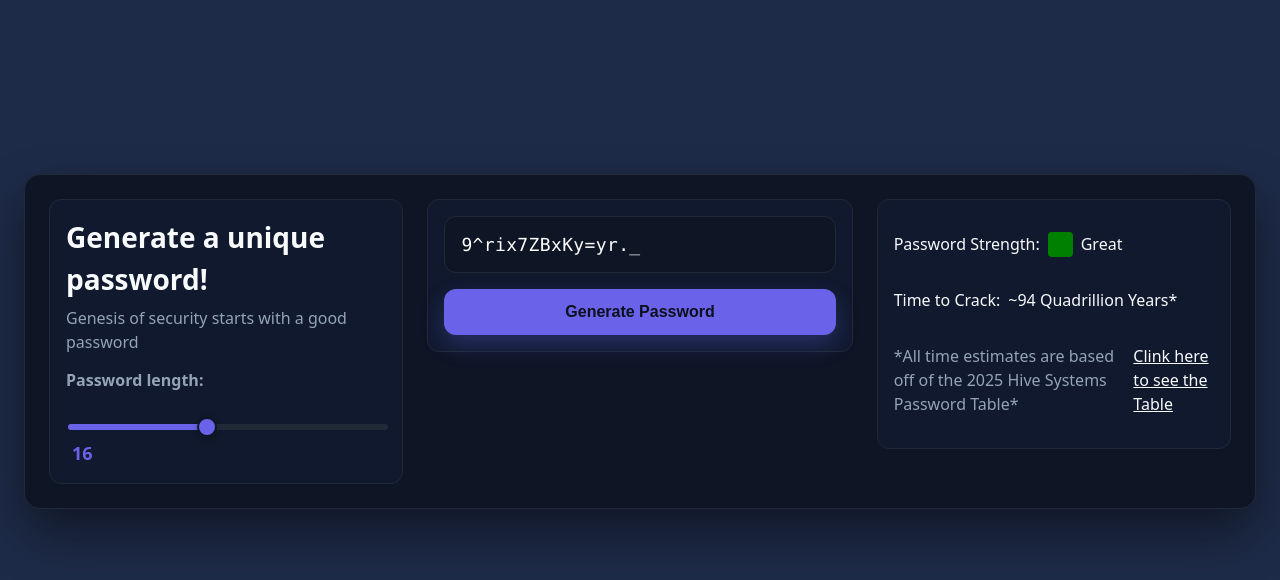
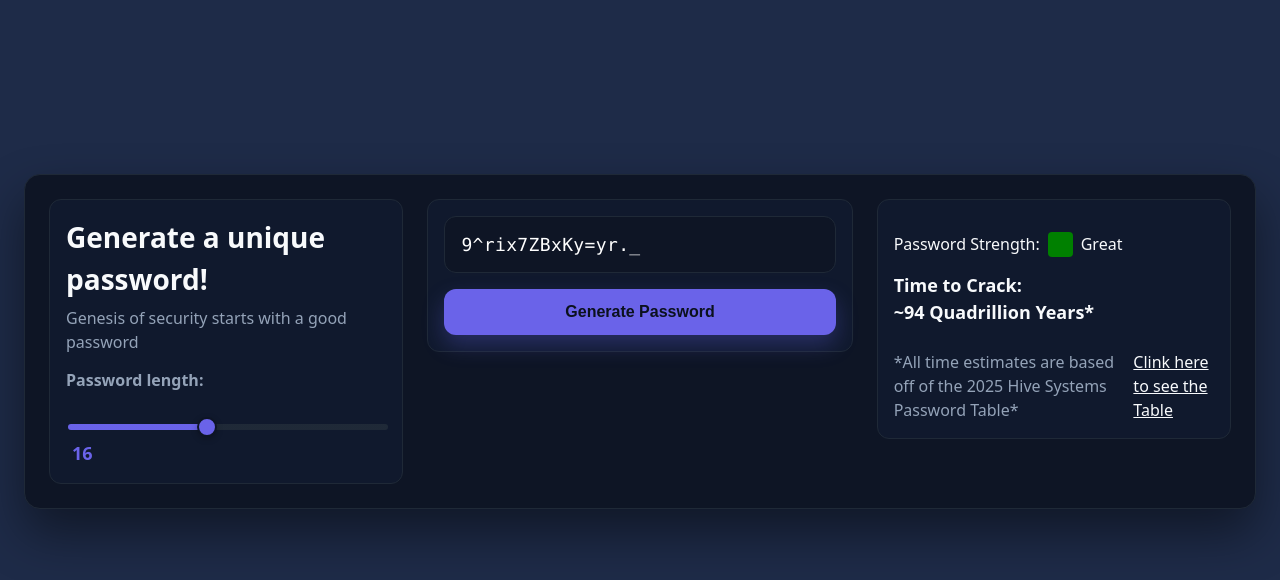
Before and after one commit to RJNed/PasswordGenesis, a plain HTML site: page index.html in a window 1280 px wide. Both pictures are taken after a click on the button "Generate Password". Drawn offline with Linux system fonts and the light colour scheme.

Commit message:
chore(): format and styling updates

```diff
--- a/index.html
+++ b/index.html
@@ -9,17 +9,8 @@
 
     <body>
         <section class="upper-container">
-            <!-- Make visually interesting with animations -->
-
-            <!-- Give advice for passwords such as where to store, what makes good password, methods of cracking passwords -->
-            <!-- Recommend password managers -->
-            <!-- FAQ: how does it work, how is this safe, etc -->
-
-            <!-- UI and layout Example: https://proton.me/pass/password-generator -->
-            <!-- Animation Example: https://www.avast.com/en-us/random-password-generator#pc -->
 
             <div class="userinput">
-
                 <div class = "left">
                     <h1>Generate a unique password!</h1>
                     <p>Genesis of security starts with a good password</p>
@@ -32,9 +23,7 @@
 
                 <div class="center">
                     <div class="output">
-                        <output class="passdisplay" aria-live="polite"></output> <!-- I want to make the password display animated -->
-                        <!-- After about a second of random characters, left to right start dropping in the actual password -->
-                        <!-- This would be far more visually interesting -->
+                        <output class="passdisplay" aria-live="polite"></output>
                     </div>
                     <button type="button" class="newpassbtn" onclick="password()">Generate Password</button>
                 </div>
@@ -46,7 +35,7 @@
                         <p class="strength"></p>
                     </div>
                     <div class="right-mid">
-                        <p>Time to Crack:</p>
+                        <p>Time to Crack: </p>
                         <p class="timeToCrack"></p>
                     </div>
                     <div class="right-lower">
--- a/script.js
+++ b/script.js
@@ -39,7 +39,6 @@ function clearError(){
   document.querySelector(".passdisplay").style.color = "white";
 }
 
-//I'm really happy about this function
 //Creates random index based off char length
 function randomize(charString){
   const randomValue = new Uint32Array(1);
@@ -55,7 +54,6 @@ function shuffle(array) {
   let remaining = array.length, temp, random;
 
   while (remaining) {
-    // review the --
     random = Math.floor(Math.random() * remaining--);
 
     temp = array[remaining];
@@ -76,8 +74,8 @@ function password(){
   const specials  = '!@#$%^*+=-_.';
   const chars = 'abcdefghijklmnopqrstuvwxyzABCDEFGHIJKLMNOPQRSTUVWXYZ0123456789!@#$%^*+=-_.';
 
-
-  //Added validation because common issue I saw with other password generators is that if you edited the slider max it would crash the tab or UI.
+  //Added input validation
+  //Common issue I saw with other password generators is that if you edited the slider max it would crash the tab or UI.
   if(inputValue<requiredSpace){
     showError("Password must be at least 4 characters long");
     return;
@@ -90,11 +88,12 @@ function password(){
     clearError();
   }
 
-  //Need to learn when to use let
-  //I know its mutable and const is inmutable
+  //Do I need let?
   let buildingarray = [];
 
-  //is this clear enough? should it be a for loop?
+  //is this clear enough?
+  // Could this be a loop?
+  //Guarentees at least one lower, upper, digit, and symbol
   let lower = randomize(lowercase);
   buildingarray.push(lowercase[lower]);
 
@@ -104,9 +103,10 @@ function password(){
   let num = randomize(numbers);
   buildingarray.push(numbers[num]);
 
-  let spec = randomize(specials);
-  buildingarray.push(specials[spec]);
+  let symbol = randomize(specials);
+  buildingarray.push(specials[symbol]);
 
+  //User feedback for password strength
   const changeColor = document.getElementById("box");
   const changeStrength = document.querySelector(".strength");
   if(inputValue<=6){
@@ -140,10 +140,10 @@ function password(){
     document.querySelector(".timeToCrack").innerText="Off The Charts!"
   }
 
-  //Do I need to initate i here or should I rename it and place it else where?
+  //Do I need to initiate i here or should I rename it and place it else where?
   let i = 0
   const loopValue = inputValue - requiredSpace;
-  //is while okay here? or should it be a for loop?
+  //is a while loop okay to use?
   while( i<loopValue){
   let char = randomize(chars);
   i++;
@@ -165,8 +165,8 @@ sliderValue.addEventListener('input', (event) => {
   updateSliderVars(event.target);
 });
 
-//revist event listeners
-document.querySelector(".userinput").addEventListener("submit", function(event){
+//review event listeners
+document.querySelector(".center").addEventListener("submit", function(event){
   event.preventDefault();
   password();
 })
--- a/style.css
+++ b/style.css
@@ -98,15 +98,25 @@ a{
 }
 
 .right-mid {
-  display: flex;
-  align-items: center;
-  gap: 8px;
+  font-size: 18px;
+  font-weight: bolder;
+  margin-bottom: 24px;
 }
 
 .right-lower{
   display: flex;
   align-items: center;
   gap: 8px;
+}
+
+.right-mid p{
+	margin: 0px
+}
+
+#muted-p {
+color: var(--text-muted);
+  margin: 0px;
+  padding: 0px
 }
 
 .userpasslabel {
@@ -217,9 +227,6 @@ a{
 	border-radius: 4px;
 }
 
-#muted-p {
-	color: var(--text-muted);
-}
 
 /* Button */
 .newpassbtn {
```
